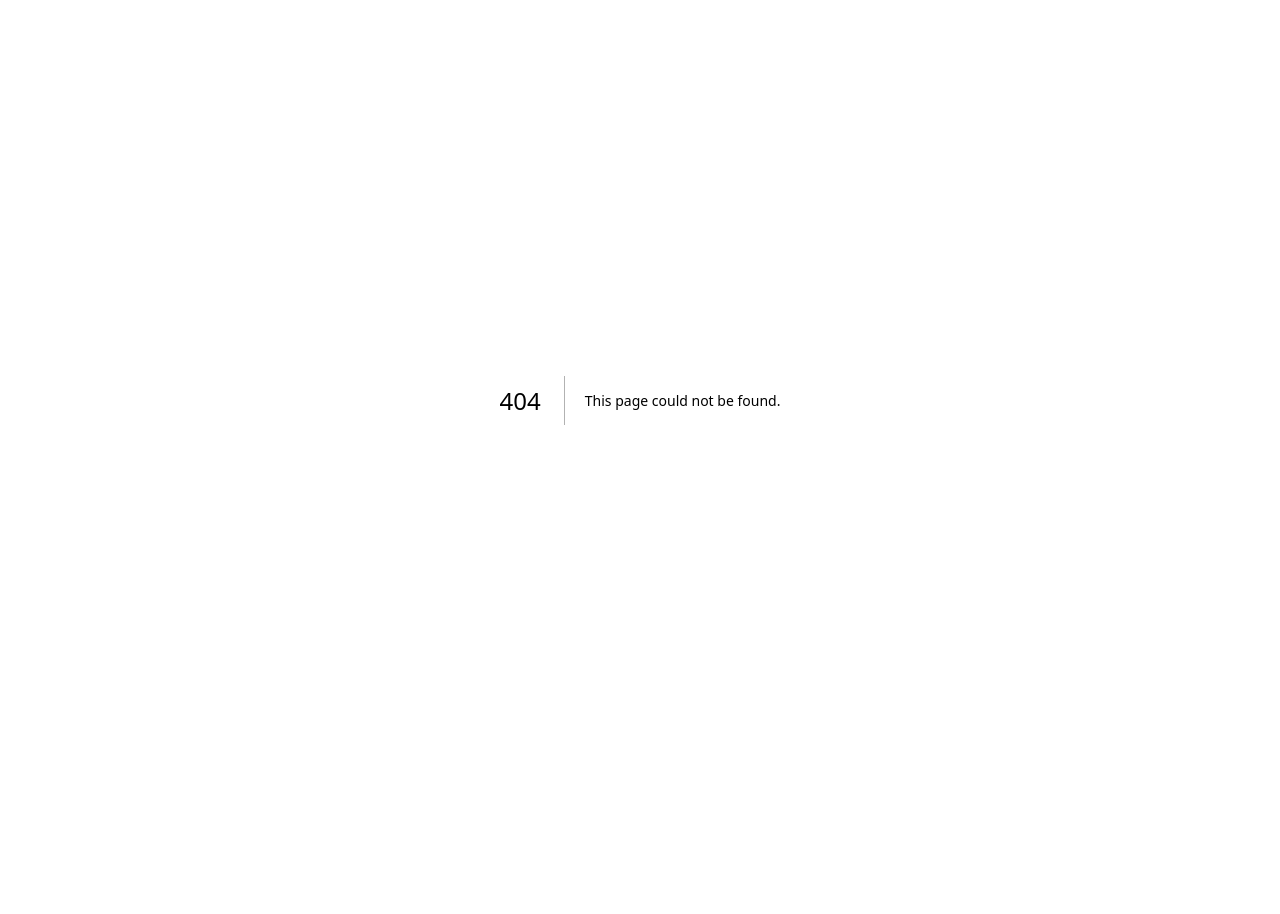
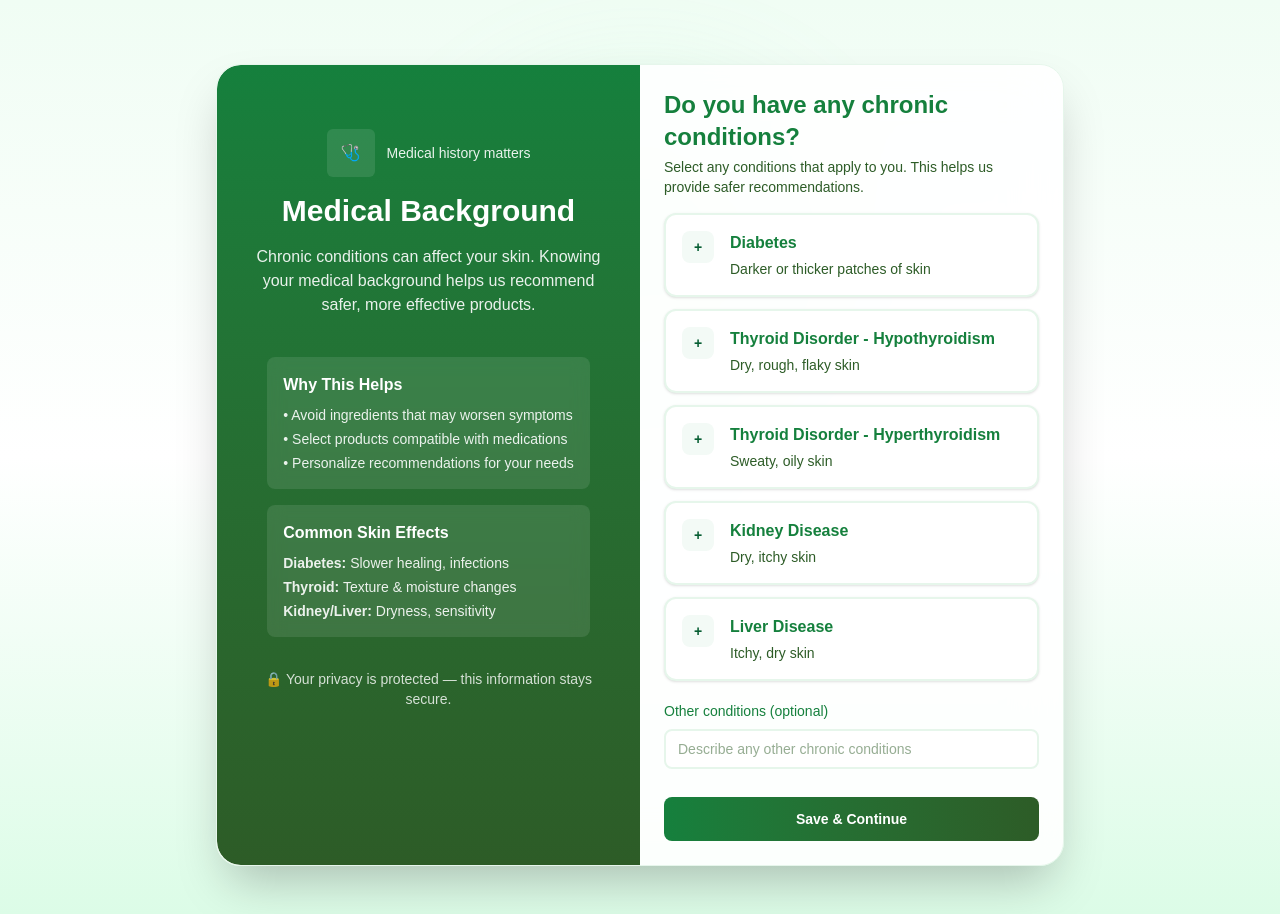
Before and after one commit to fides-3/DERMASHIELD, a Next.js app: page /medicalbackground in a window 1280 px wide. Before the commit this address had no page. Before the commit the page ends 800 px from the top, so only its background shows below. Built offline with nearby package versions, Linux system fonts and the light colour scheme.

Commit message:
added code

```diff
--- /dev/null
+++ b/app/medicalbackground/page.tsx
@@ -0,0 +1,170 @@
+"use client"
+import { useState } from "react";
+import { useRouter } from "next/navigation";
+
+const CONDITIONS = [
+  {
+    name: 'Diabetes',
+    description: 'Darker or thicker patches of skin',
+
+  },
+  {
+    name: 'Thyroid Disorder - Hypothyroidism',
+    description: 'Dry, rough, flaky skin',
+
+  },
+  {
+    name: 'Thyroid Disorder - Hyperthyroidism',
+    description: 'Sweaty, oily skin',
+  },
+  {
+    name: 'Kidney Disease',
+    description: 'Dry, itchy skin',
+
+  },
+  {
+    name: 'Liver Disease',
+    description: 'Itchy, dry skin',
+
+  }
+];
+
+export default function MedicalBackgroundPage() {
+  const router = useRouter();
+  const [selected, setSelected] = useState<string[]>([]);
+  const [other, setOther] = useState('');
+  const [message, setMessage] = useState('');
+
+  function toggleCondition(condition: string) {
+    setSelected(prev => prev.includes(condition) ? prev.filter(x => x !== condition) : [...prev, condition]);
+  }
+
+  function handleSubmit(e: React.FormEvent) {
+    e.preventDefault();
+    const conditions = selected.slice();
+    if (other.trim()) conditions.push(other.trim());
+    try {
+      localStorage.setItem('medicalBackground', JSON.stringify(conditions));
+      setMessage('Medical background saved — continuing...');
+      setTimeout(() => router.push('/'), 700);
+    } catch (err) {
+      setMessage('Could not save your medical background locally.');
+    }
+  }
+
+  return (
+    <main className="min-h-screen bg-gradient-to-b from-[#f0fdf4] via-white to-[#dcfce7] pt-16 pb-12 relative">
+      {/* Decorative background blob */}
+      <div className="absolute top-24 left-1/2 -translate-x-1/2 w-96 h-96 bg-[#86efac] rounded-full opacity-20 blur-3xl z-0"></div>
+      <div className="relative z-10 max-w-4xl mx-auto px-4 sm:px-6 animate-fadein">
+        <div className="bg-white/90 backdrop-blur-xl rounded-3xl shadow-2xl overflow-hidden border border-[#e6f6eb] transition-shadow duration-300">
+          <div className="grid grid-cols-1 lg:grid-cols-2">
+            {/* Left panel - decorative on large screens */}
+            <aside className="hidden lg:flex flex-col justify-start items-center text-center gap-4 p-8 pt-16 bg-gradient-to-b from-[#15803d] to-[#2d5c27] text-white rounded-l-3xl">
+              <div className="flex items-center gap-3">
+                <div className="w-12 h-12 rounded-md bg-white/10 flex items-center justify-center text-white font-bold">🩺</div>
+                <div className="text-sm text-white/90">Medical history matters</div>
+              </div>
+              <h2 className="text-3xl font-extrabold">Medical Background</h2>
+              <p className="text-white/90 max-w-sm">Chronic conditions can affect your skin. Knowing your medical background helps us recommend safer, more effective products.</p>
+
+              {/* Additional informational content */}
+              <div className="space-y-4 mt-6 text-left max-w-sm">
+                <div className="bg-white/10 backdrop-blur-sm rounded-lg p-4">
+                  <h3 className="font-semibold text-white mb-2">Why This Helps</h3>
+                  <ul className="text-sm text-white/90 space-y-1">
+                    <li>• Avoid ingredients that may worsen symptoms</li>
+                    <li>• Select products compatible with medications</li>
+                    <li>• Personalize recommendations for your needs</li>
+                  </ul>
+                </div>
+
+                <div className="bg-white/10 backdrop-blur-sm rounded-lg p-4">
+                  <h3 className="font-semibold text-white mb-2">Common Skin Effects</h3>
+                  <div className="text-sm text-white/90 space-y-1">
+                    <p><strong>Diabetes:</strong> Slower healing, infections</p>
+                    <p><strong>Thyroid:</strong> Texture & moisture changes</p>
+                    <p><strong>Kidney/Liver:</strong> Dryness, sensitivity</p>
+                  </div>
+                </div>
+              </div>
+
+              <div className="mt-4 text-sm text-white/80">🔒 Your privacy is protected — this information stays secure.</div>
+            </aside>
+
+            {/* Right panel - form */}
+            <section className="p-5 sm:p-6">
+              <header className="mb-4">
+                <h1 className="text-2xl font-extrabold text-[#15803d]">Do you have any chronic conditions?</h1>
+                <p className="text-[#2d5c27] text-sm mt-1">Select any conditions that apply to you. This helps us provide safer recommendations.</p>
+              </header>
+
+              <form onSubmit={handleSubmit} className="space-y-5">
+
+                <div>
+                  <div className="space-y-3">
+                    {CONDITIONS.map(condition => {
+                      const active = selected.includes(condition.name);
+                      return (
+                        <button
+                          key={condition.name}
+                          type="button"
+                          aria-pressed={active}
+                          onClick={() => toggleCondition(condition.name)}
+                          className={`w-full flex items-start gap-4 p-4 rounded-xl text-left transition-all duration-200 border-2 shadow-sm focus:outline-none focus:ring-2 focus:ring-[#4ade80]/30
+                            ${active
+                              ? 'border-transparent bg-gradient-to-r from-[#4ade80] to-[#86efac] text-[#052e16] scale-105 shadow-lg'
+                              : 'border-[#e6f6eb] bg-white hover:border-[#4ade80]/50 hover:scale-105'}
+                          `}
+                        >
+                          <span className={`w-8 h-8 rounded-lg flex items-center justify-center text-sm font-bold transition-all duration-200 flex-shrink-0
+                            ${active ? 'bg-white text-[#15803d] shadow' : 'bg-[#f3faf6] text-[#075e33]'}
+                          `}>
+                            {active ? '✓' : '+'}
+                          </span>
+                          <div className="flex-1 min-w-0">
+                            <div className="font-semibold text-base text-[#15803d]">{condition.name}</div>
+                            <div className={`text-sm mt-1 ${active ? 'text-[#052e16]' : 'text-[#2d5c27]'}`}>
+                              {condition.description}
+                            </div>
+                          </div>
+                        </button>
+                      );
+                    })}
+                  </div>
+                </div>
+
+                <div className="space-y-2">
+                  <label className="block text-sm font-medium text-[#15803d]">Other conditions (optional)</label>
+                  <input
+                    value={other}
+                    onChange={e => setOther(e.target.value)}
+                    placeholder="Describe any other chronic conditions"
+                    className="w-full px-3 py-2 rounded-lg border-2 border-[#e6f6eb] focus:border-[#4ade80] focus:ring-2 focus:ring-[#4ade80]/20 bg-white text-[#2d5c27] text-sm"
+                  />
+                </div>
+
+                <div className="pt-2">
+                  <button type="submit" className="w-full bg-gradient-to-r from-[#15803d] to-[#2d5c27] text-white py-3 rounded-lg font-semibold text-sm hover:shadow-md transition-all">Save & Continue</button>
+                  {message && <p className="mt-3 text-center text-sm text-[#15803d]">{message}</p>}
+                </div>
+
+              </form>
+            </section>
+          </div>
+        </div>
+      </div>
+
+      {/* Add fade-in animation */}
+      <style jsx global>{`
+        @keyframes fadein {
+          from { opacity: 0; transform: translateY(16px); }
+          to { opacity: 1; transform: none; }
+        }
+        .animate-fadein {
+          animation: fadein 0.7s cubic-bezier(.4,0,.2,1);
+        }
+      `}</style>
+    </main>
+  );
+}
--- a/app/skinconcerns/page.tsx
+++ b/app/skinconcerns/page.tsx
@@ -1,6 +1,7 @@
 "use client";
 import { useState } from "react";
 import { useRouter } from "next/navigation";
+import Link  from "next/link";
 
 const CONCERNS = [
   "Acne", "Dryness", "Uneven tone", "Dark spots", "Eczema",
@@ -97,14 +98,17 @@ export default function SkinConcernsPage() {
                 />
               </div>
 
-              {/* SUBMIT BUTTON */}
+
               <div>
+                {/* SUBMIT BUTTON */}
+              <Link href="/medicalbackground">
                 <button
                   type="submit"
                   className="w-full bg-gradient-to-r from-[#16a34a] to-[#166534] text-white py-3 rounded-lg font-semibold shadow-md hover:shadow-lg transition-all"
                 >
                   Save & Continue
                 </button>
+                </Link>
                 {message && (
                   <p className="mt-3 text-center text-sm text-green-700">
                     {message}
```
